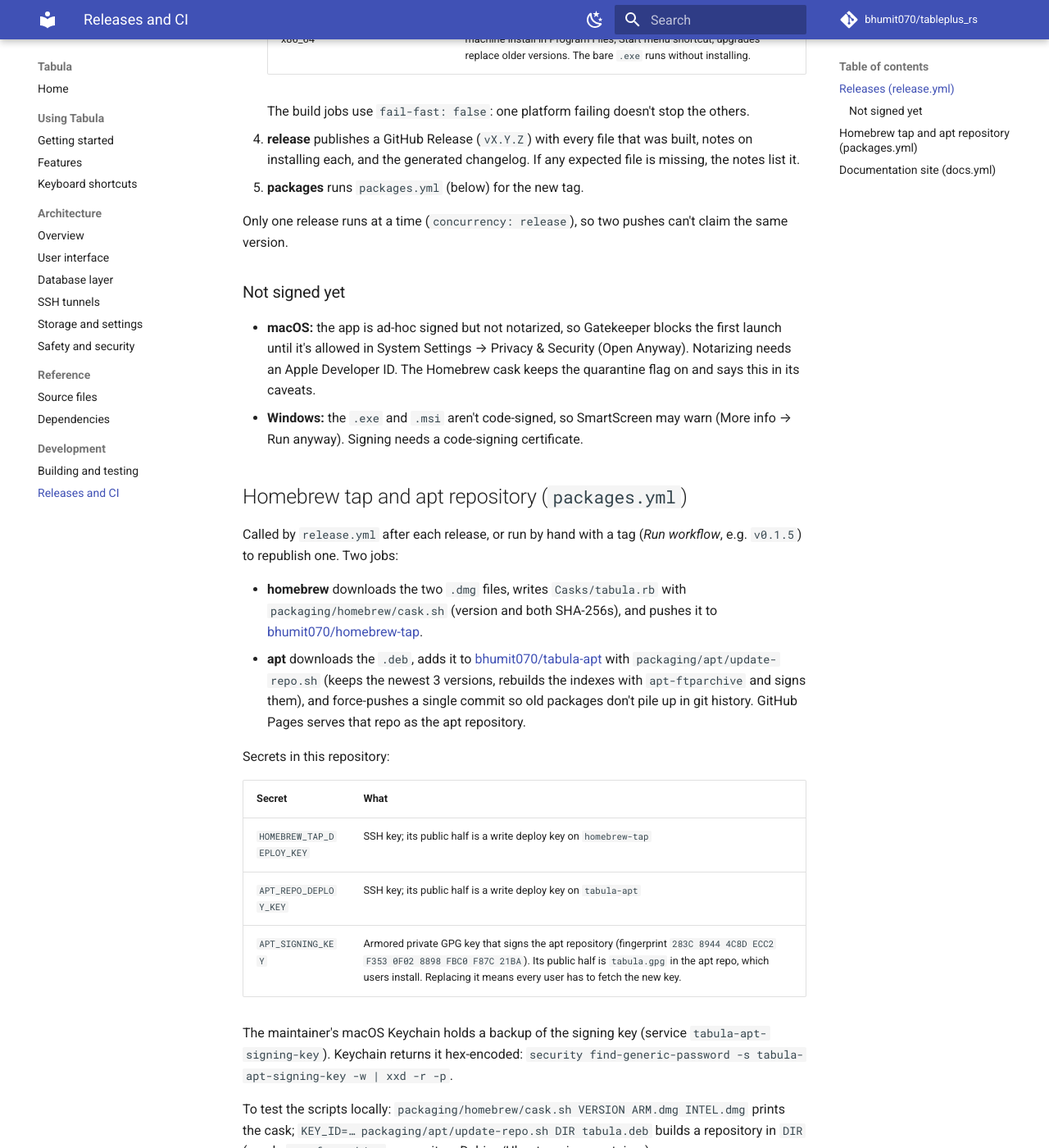
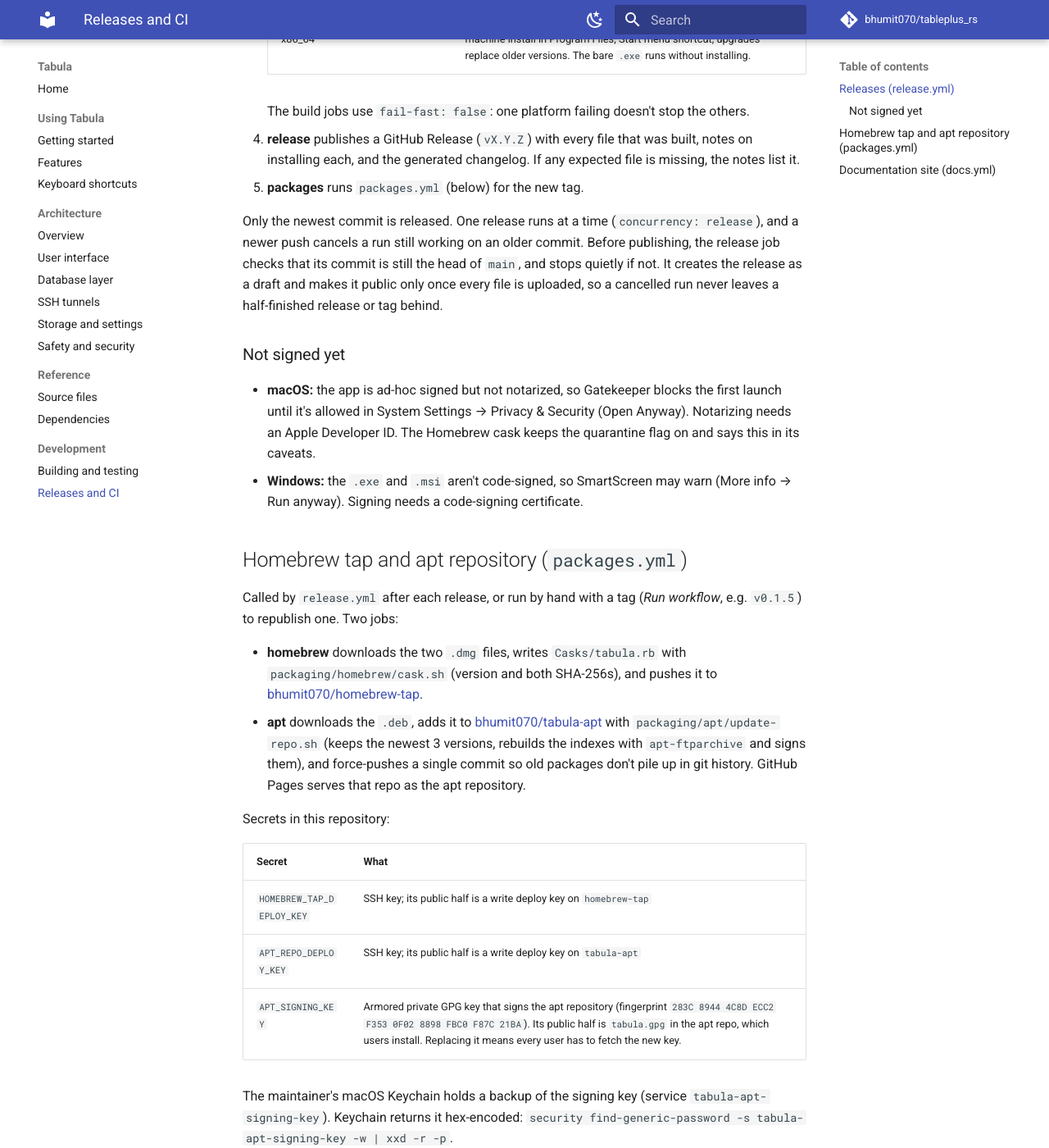
Before and after one commit to bhumit070/tableplus_rs, an MkDocs documentation site: the page built from docs/releases.md, in a window 1280 px wide and 1400 px high, scrolled down 891 px. Shown: the whole window at 82% size. Built offline with MkDocs 1.6.1 and Material for MkDocs 9.7.7, drawn with Linux system fonts in a browser that asks for light colours; comment, search, counter and statistics services are not loaded; some of the changed text lies outside the part shown.

Commit message:
CI: build and release only the newest commit
Release: a newer push cancels a run still working on an older commit; the
publish step checks its commit is still main's head and stops otherwise;
the release is created as a draft and made public once every file is up,
so a cancelled run can't leave a half-finished release or tag; Packages
runs only after an actual publish. Docs: a newer push cancels an older
deploy.

Co-Authored-By: Claude Opus 5.5 <noreply@anthropic.com>

```diff
--- a/docs/releases.md
+++ b/docs/releases.md
@@ -44,8 +44,12 @@ flowchart LR
    any expected file is missing, the notes list it.
 5. **packages** runs `packages.yml` (below) for the new tag.
 
-Only one release runs at a time (`concurrency: release`), so two pushes
-can't claim the same version.
+Only the newest commit is released. One release runs at a time
+(`concurrency: release`), and a newer push cancels a run still working on an
+older commit. Before publishing, the release job checks that its commit is
+still the head of `main`, and stops quietly if not. It creates the release
+as a draft and makes it public only once every file is uploaded, so a
+cancelled run never leaves a half-finished release or tag behind.
 
 ### Not signed yet
 
@@ -91,7 +95,8 @@ on Debian/Ubuntu or in a container).
 ## Documentation site (`docs.yml`)
 
 Runs on every push to `main` that changes `docs/`, `mkdocs.yml` or the
-workflow itself, and by hand.
+workflow itself, and by hand. A newer push cancels an older run, so only the
+latest docs are deployed.
 
 1. Installs MkDocs Material from `docs/requirements.txt`.
 2. `mkdocs build --strict`: broken internal links or a bad config fail the
```
Also changed, not shown: 2 other files.
